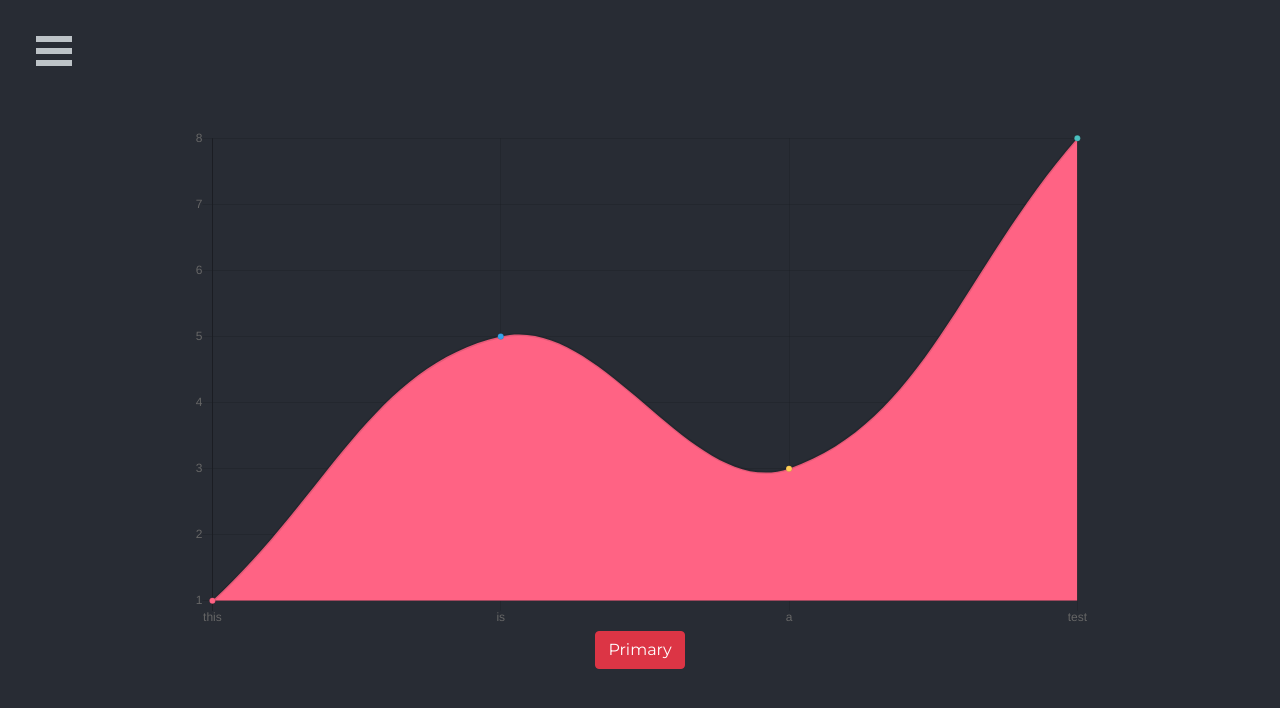
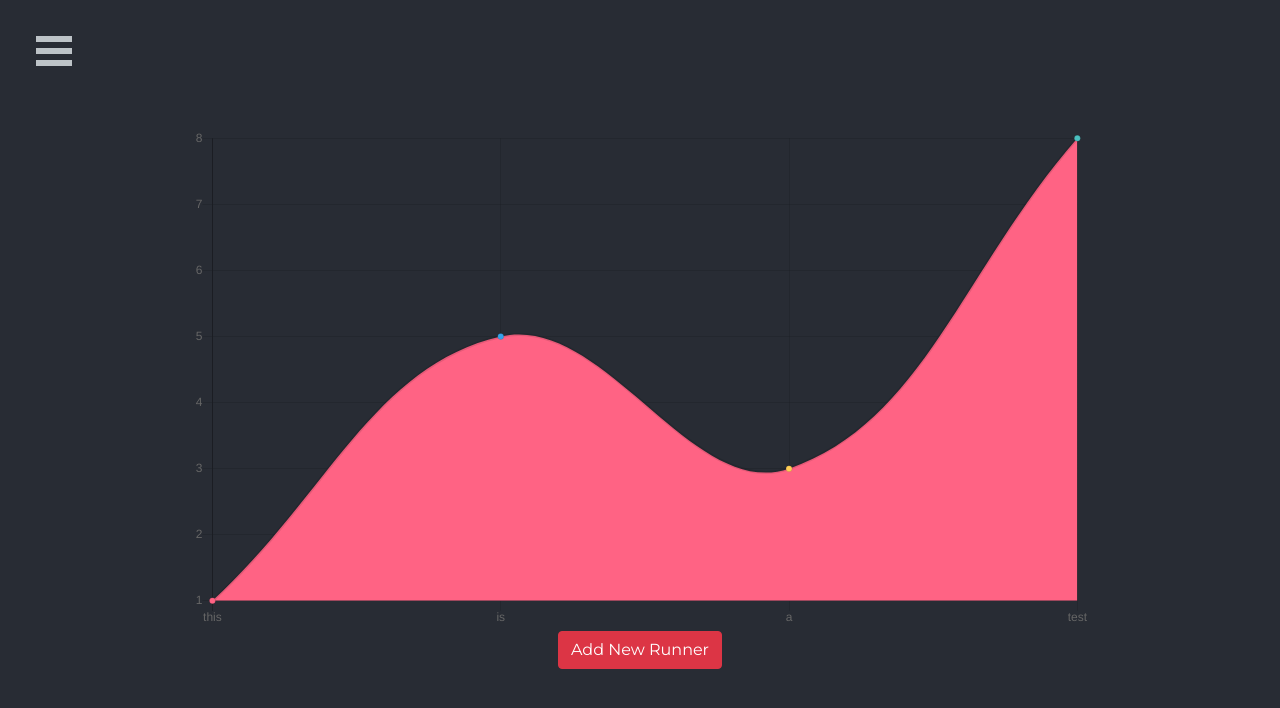
Before and after one commit to f1reball/orsat-3, a React (Create React App) app: page / in a window 1280 px wide. Shown: the top 708 px of the page. Built offline with nearby package versions, Linux system fonts and the light colour scheme.

Commit message:
fixed bug with modal off click

```diff
--- a/src/App.js
+++ b/src/App.js
@@ -28,7 +28,7 @@ const [modalShow, setModalShow] = React.useState(false);
 
 
         <Button variant="danger" onClick={(e) => setModalShow(true)}>
-            Primary
+            Add New Runner
         </Button>
         <AddRunnerComponent
           show={modalShow}
--- a/src/components/AddRunnerComponent.js
+++ b/src/components/AddRunnerComponent.js
@@ -19,6 +19,7 @@ class AddRunnerComponent extends Component{
 
         this.onReset = this.onReset.bind(this);
         this.onSubmit = this.onSubmit.bind(this);
+        this.onExited = this.onExited.bind(this);
 
     }
 
@@ -77,6 +78,14 @@ class AddRunnerComponent extends Component{
         })
     }
 
+    onExited(e){
+        this.setState({
+            firstName: '',
+            lastName: '',
+            SIID: ''
+        })
+    }
+
 
     render(){
         return(
@@ -87,6 +96,7 @@ class AddRunnerComponent extends Component{
              size="med"
              aria-labelledby="contained-modal-title-vcenter"
              centered
+             onExited={this.onExited}
              >
 
              <Modal.Header closeButton>
```
